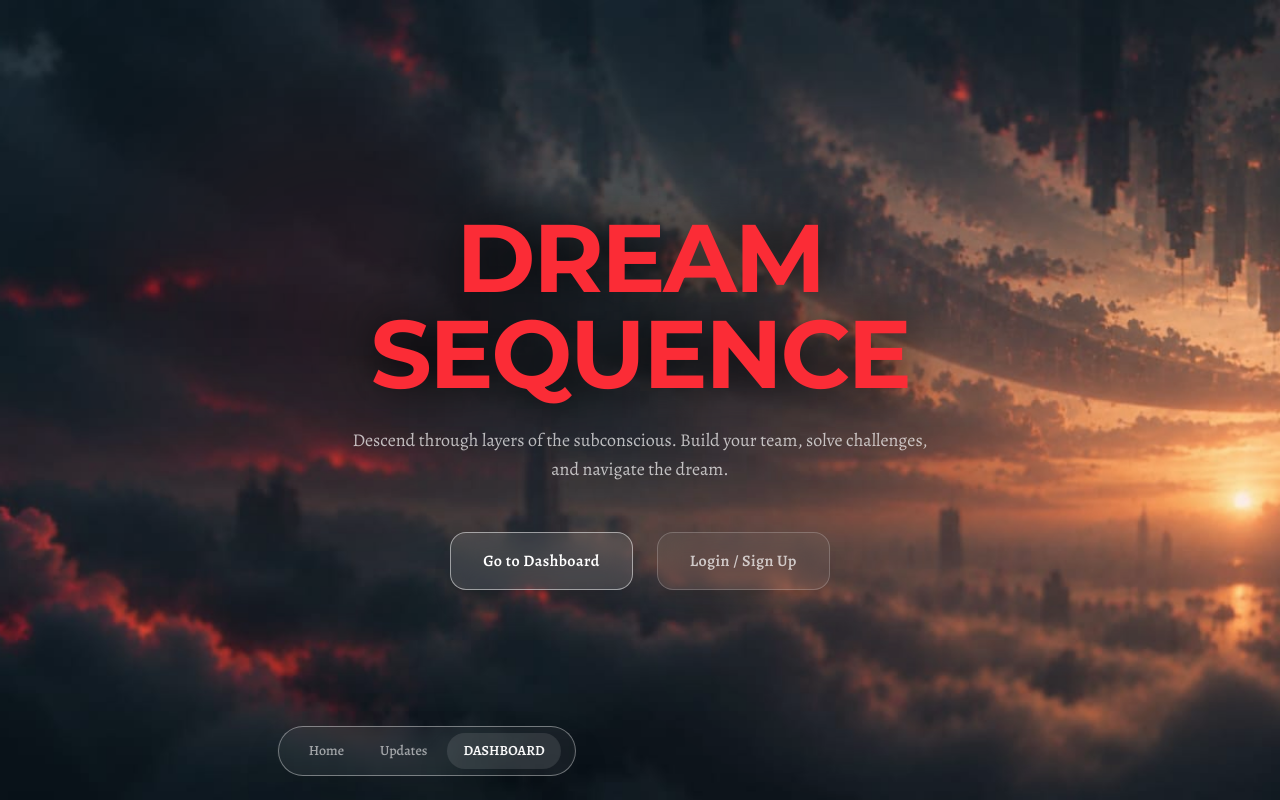
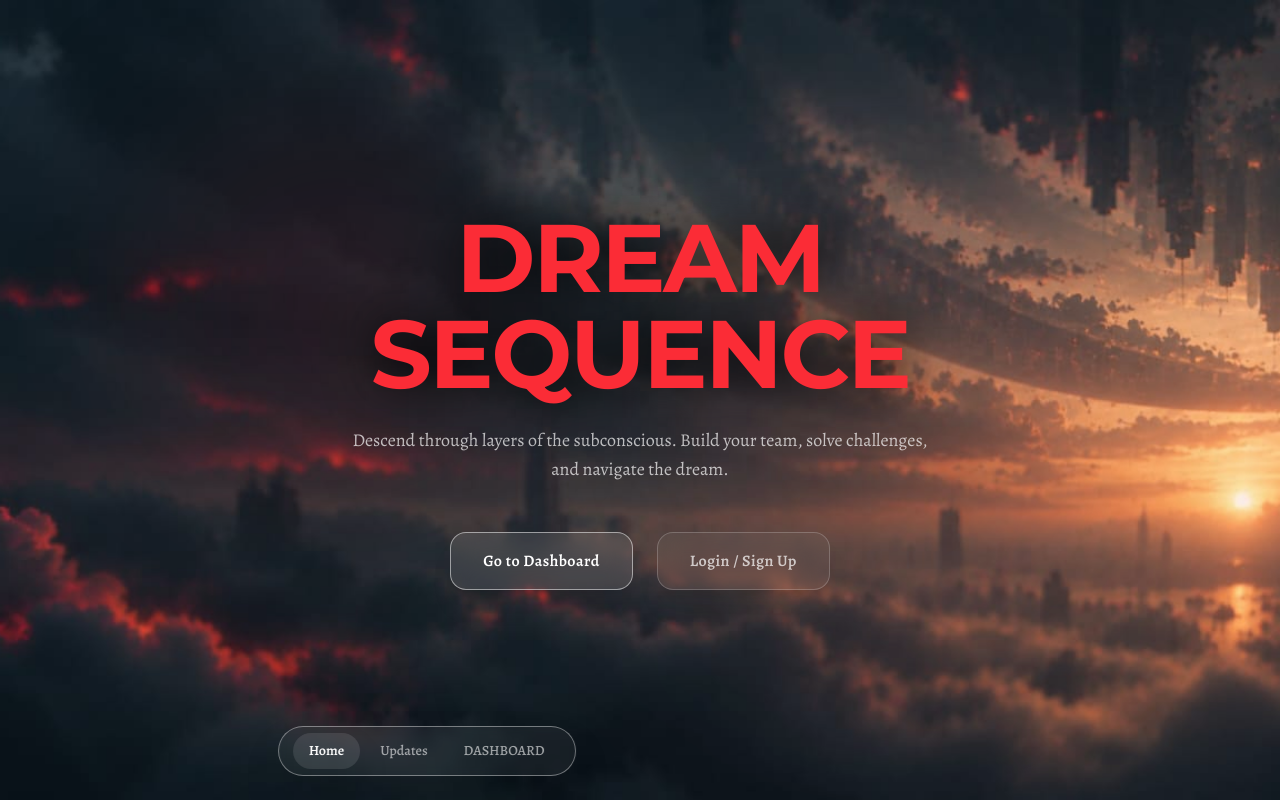
Before and after one commit to TabasKo0/dreamSequence, a Next.js app: page / in a window 1280 px wide. Built offline with nearby package versions, Linux system fonts and the light colour scheme; a web font is replaced by a local one.

Commit message:
i forgot what i did here but jic

```diff
--- a/app/dashboard/account/page.tsx
+++ b/app/dashboard/account/page.tsx
@@ -1,5 +1,5 @@
 import { createClient } from "@/lib/supabase/server";
-import LogoutButton from "./components/LogoutButton";
+import LogoutButton from "@/components/LogoutButton";
 import { redirect } from "next/navigation";
 
 export default async function AccountPage() {
@@ -31,7 +31,7 @@ export default async function AccountPage() {
         <h1 className="text-5xl font-bold tracking-tight montserrat-bold text-red-500 drop-shadow-[0_0_25px_rgba(0,0,0,2.7)]">ACCOUNT</h1>
       </header>
 
-      <div className="flex-1 rounded-[2rem] bg-white/5 border border-white/50 backdrop-blur-xs p-8 shadow-xl relative overflow-hidden flex flex-col max-w-4xl w-full">
+      <div className="flex-1 rounded-[2rem] bg-white/5 border border-white/50 backdrop-blur-xs p-8 shadow-xl relative overflow-hidden flex flex-col w-full">
         <h2 className="text-2xl font-semibold mb-6">Profile Details</h2>
 
         <div className="space-y-6 flex-1">
--- a/app/dashboard/layout.tsx
+++ b/app/dashboard/layout.tsx
@@ -1,4 +1,4 @@
-import Sidebar from "./components/Sidebar";
+import Sidebar from "@/components/Sidebar";
 
 export default function DashboardLayout({
   children,
--- a/app/dashboard/page.tsx
+++ b/app/dashboard/page.tsx
@@ -1,7 +1,7 @@
 import Image from "next/image";
 import Link from "next/link";
 import { createClient } from "@/lib/supabase/server";
-import EventStatus from "./components/EventStatus";
+import EventStatus from "@/components/EventStatus";
 
 export default async function Dashboard() {
   const supabase = await createClient();
--- a/app/dashboard/team/page.tsx
+++ b/app/dashboard/team/page.tsx
@@ -1,4 +1,4 @@
-import TeamManager from "./components/TeamManager";
+import TeamManager from "@/components/TeamManager";
 
 export default function TeamPage() {
   return (
--- a/app/layout.tsx
+++ b/app/layout.tsx
@@ -1,5 +1,5 @@
 import type { Metadata } from "next";
-import Link from "next/link";
+import BottomNav from "@/components/BottomNav";
 import { Alegreya, Almendra, Montserrat } from "next/font/google";
 import "./globals.css";
 
@@ -34,37 +34,10 @@ export default function RootLayout({ children }: { children: React.ReactNode })
       lang="en"
       className={`${almendra.variable} ${montserrat.variable} ${alegreya.variable} h-full antialiased`}
     >
-      <body className="min-h-full flex flex-col">{children}{/* Bottom Floating Navigation */}
-      <div className="fixed justify-start bottom-6 left-1/3 -translate-x-1/2 flex items-center">
-         <div className="flex items-center gap-1 rounded-full bg-white/5 border border-white/40 backdrop-blur-xs p-1.5 shadow-2xl">
-           {/*<button className="w-10 h-10 flex items-center justify-center text-white/50 hover:text-white transition-colors rounded-full hover:bg-white/10">
-             <svg width="20" height="20" viewBox="0 0 24 24" fill="none" stroke="currentColor" strokeWidth="2" strokeLinecap="round" strokeLinejoin="round"><path d="m3 9 9-7 9 7v11a2 2 0 0 1-2 2H5a2 2 0 0 1-2-2z"/><polyline points="9 22 9 12 15 12 15 22"/></svg>
-           </button>
-           <button className="w-10 h-10 flex items-center justify-center text-white/50 hover:text-white transition-colors rounded-full hover:bg-white/10">
-             <svg width="20" height="20" viewBox="0 0 24 24" fill="none" stroke="currentColor" strokeWidth="2" strokeLinecap="round" strokeLinejoin="round"><line x1="12" y1="20" x2="12" y2="10"/><line x1="18" y1="20" x2="18" y2="4"/><line x1="6" y1="20" x2="6" y2="16"/></svg>
-           </button>
-           <button className="w-10 h-10 flex items-center justify-center text-white/50 hover:text-white transition-colors rounded-full hover:bg-white/10">
-             <svg width="20" height="20" viewBox="0 0 24 24" fill="none" stroke="currentColor" strokeWidth="2" strokeLinecap="round" strokeLinejoin="round"><circle cx="12" cy="12" r="3"/><path d="M19.4 15a1.65 1.65 0 0 0 .33 1.82l.06.06a2 2 0 0 1 0 2.83 2 2 0 0 1-2.83 0l-.06-.06a1.65 1.65 0 0 0-1.82-.33 1.65 1.65 0 0 0-1 1.51V21a2 2 0 0 1-2 2 2 2 0 0 1-2-2v-.09A1.65 1.65 0 0 0 9 19.4a1.65 1.65 0 0 0-1.82.33l-.06.06a2 2 0 0 1-2.83 0 2 2 0 0 1 0-2.83l.06-.06a1.65 1.65 0 0 0 .33-1.82 1.65 1.65 0 0 0-1.51-1H3a2 2 0 0 1-2-2 2 2 0 0 1 2-2h.09A1.65 1.65 0 0 0 4.6 9a1.65 1.65 0 0 0-.33-1.82l-.06-.06a2 2 0 0 1 0-2.83 2 2 0 0 1 2.83 0l.06.06a1.65 1.65 0 0 0 1.82.33H9a1.65 1.65 0 0 0 1-1.51V3a2 2 0 0 1 2-2 2 2 0 0 1 2 2v.09a1.65 1.65 0 0 0 1 1.51 1.65 1.65 0 0 0 1.82-.33l.06-.06a2 2 0 0 1 2.83 0 2 2 0 0 1 0 2.83l-.06.06a1.65 1.65 0 0 0-.33 1.82V9a1.65 1.65 0 0 0 1.51 1H21a2 2 0 0 1 2 2 2 2 0 0 1-2 2h-.09a1.65 1.65 0 0 0-1.51 1z"/></svg>
-           </button>
-           {/* Divider
-           <div className="w-[1px] h-6 bg-white/20 mx-1"></div>
-*/}
-
-           <div className="flex items-center gap-1 px-2">
-             <Link href="/">
-               <button className="px-4 py-2 text-sm font-medium text-white/60 hover:text-white transition-colors rounded-full hover:bg-white/5">Home</button>
-             </Link>
-             <Link href="/updates">
-               <button className="px-4 py-2 text-sm font-medium text-white/60 hover:text-white transition-colors rounded-full hover:bg-white/5">Updates</button>
-             </Link>
-             <Link href="/dashboard">
-               <button className="px-4 py-2 text-sm font-semibold text-white shadow-2xl bg-white/10 rounded-full">DASHBOARD</button>
-             </Link>
-           </div>
-         </div>
-
-
-      </div></body>
+      <body className="min-h-full flex flex-col">
+        {children}
+        <BottomNav />
+      </body>
     </html>
   );
 }
--- /dev/null
+++ b/components/BottomNav.tsx
@@ -0,0 +1,46 @@
+"use client";
+
+import Link from "next/link";
+import { usePathname } from "next/navigation";
+
+export default function BottomNav() {
+  const pathname = usePathname() || "";
+
+  const navItems = [
+    { name: "Home", href: "/" },
+    { name: "Updates", href: "/updates" },
+    { name: "DASHBOARD", href: "/dashboard" },
+  ];
+
+  const isItemActive = (href: string) => {
+    if (href === "/") {
+      return pathname === "/";
+    }
+    return pathname.startsWith(href);
+  };
+
+  return (
+    <nav aria-label="Bottom Navigation" className="fixed justify-start bottom-6 left-1/3 -translate-x-1/2 flex items-center z-50">
+      <div className="flex items-center gap-1 rounded-full bg-white/5 border border-white/40 backdrop-blur-xs p-1.5 shadow-2xl">
+        <div className="flex items-center gap-1 px-2">
+          {navItems.map((item) => {
+            const active = isItemActive(item.href);
+            return (
+              <Link
+                key={item.href}
+                href={item.href}
+                className={`px-4 py-2 text-sm rounded-full transition-all duration-200 ${
+                  active
+                    ? "font-semibold text-white shadow-2xl bg-white/10"
+                    : "font-medium text-white/60 hover:text-white hover:bg-white/5"
+                }`}
+              >
+                {item.name}
+              </Link>
+            );
+          })}
+        </div>
+      </div>
+    </nav>
+  );
+}
--- /dev/null
+++ b/vanta.d.ts
@@ -0,0 +1 @@
+declare module 'vanta/dist/vanta.fog.min';
```
Also changed, not shown: components/EventStatus.tsx (renamed from app/dashboard/components/EventStatus.tsx), components/LogoutButton.tsx (renamed from app/dashboard/account/components/LogoutButton.tsx), components/Sidebar.tsx (renamed from app/dashboard/components/Sidebar.tsx), components/TeamManager.tsx (renamed from app/dashboard/team/components/TeamManager.tsx), public/balls.png, public/balls_og.png (added).
